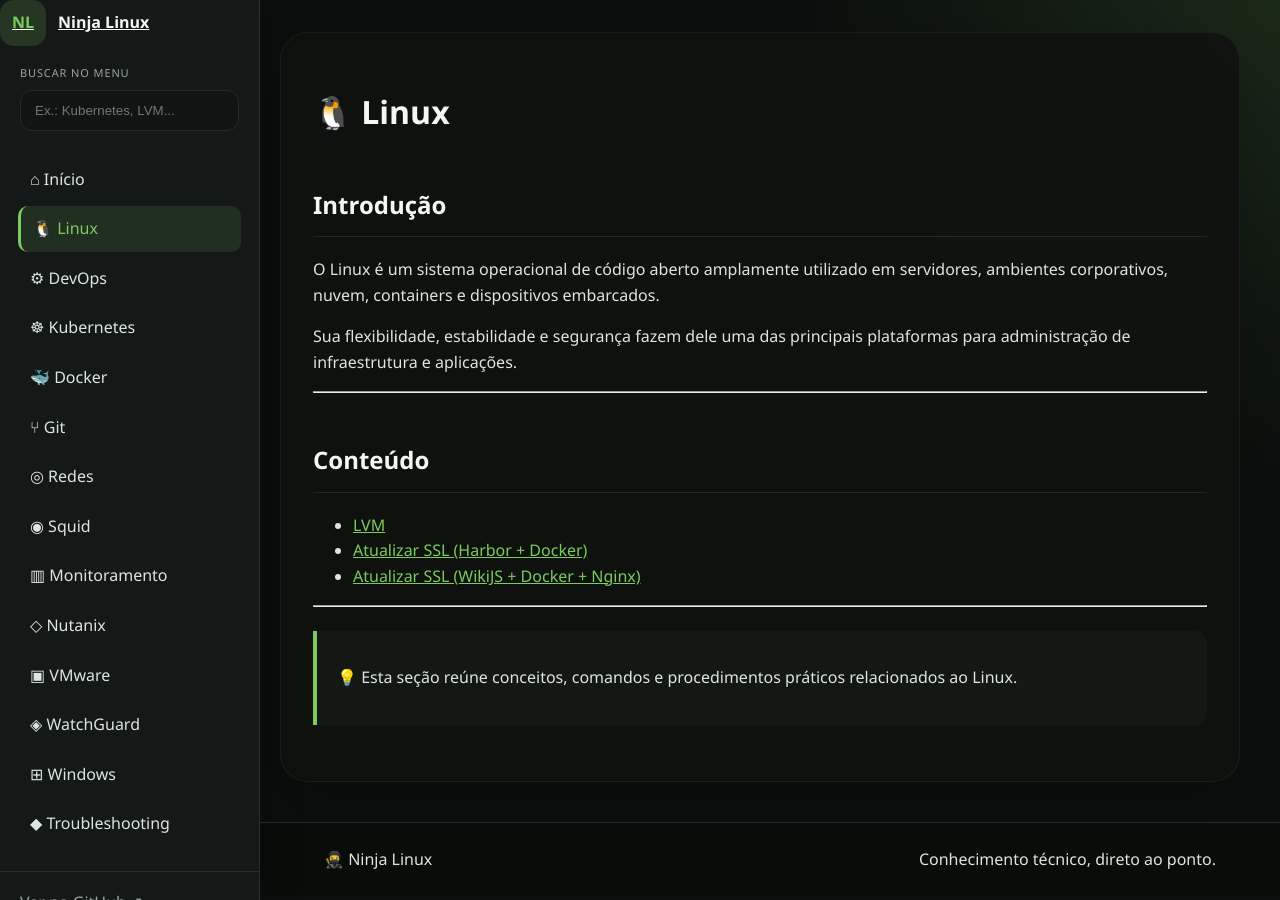
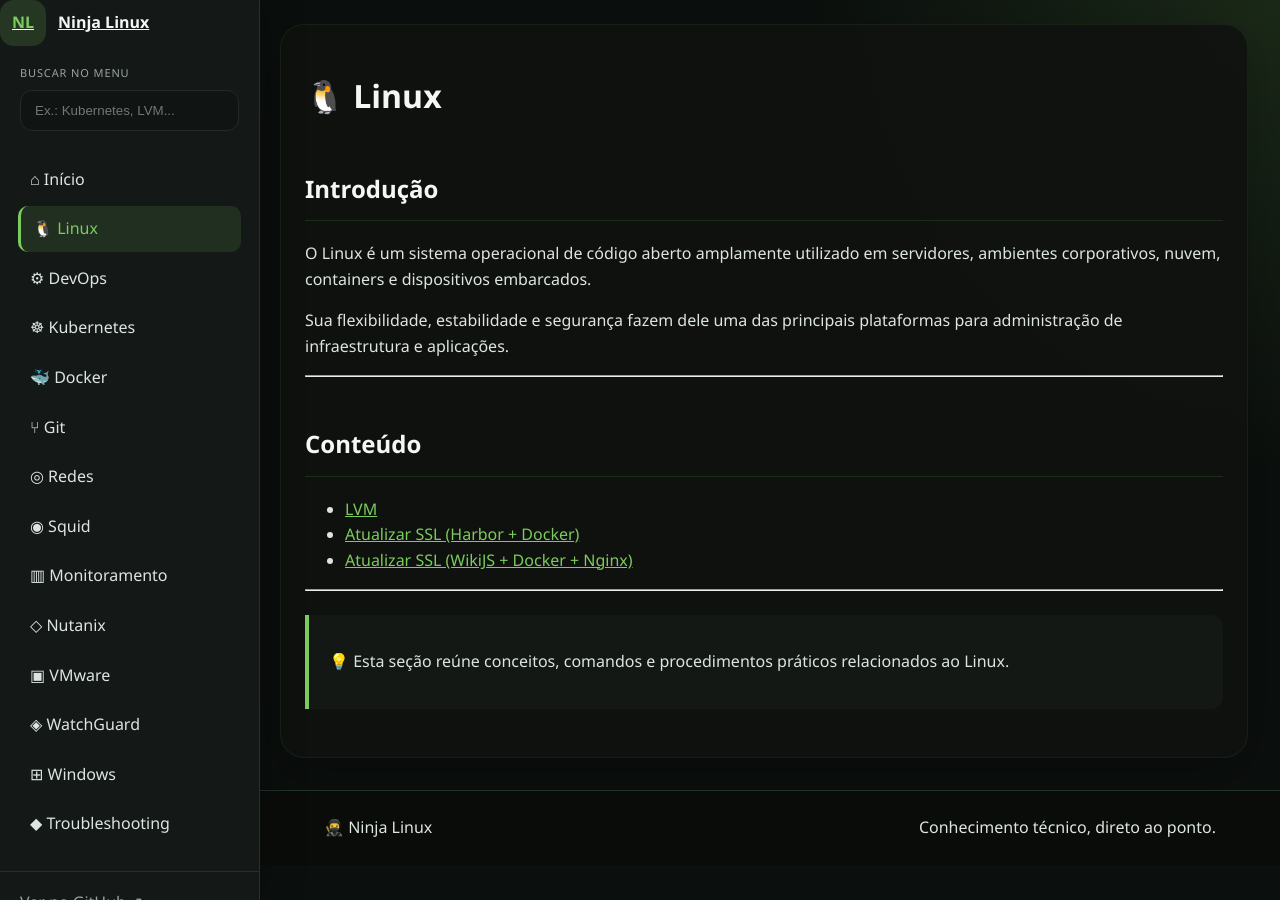
Before and after one commit to joaopedros111/ninja-linux, a Jekyll site: the page built from linux/index.md, in a window 1280 px wide and 900 px high. Built offline with Jekyll 4.4.1, drawn with Linux system fonts in a browser that asks for light colours.

Commit message:
Atualiza página inicial

```diff
--- a/assets/css/style.css
+++ b/assets/css/style.css
@@ -133,12 +133,12 @@ body {
 }
 
 main {
-  margin: 32px 40px 40px 20px;
-  padding: 32px;
+  margin: 24px 32px 32px 20px;
+  padding: 24px;
   max-width: 1040px;
   background: rgba(16, 18, 16, 0.95);
-  border-radius: 28px;
-  box-shadow: 0 24px 80px rgba(0, 0, 0, 0.25);
+  border-radius: 24px;
+  box-shadow: 0 18px 60px rgba(0, 0, 0, 0.25);
   border: 1px solid rgba(124, 203, 94, 0.08);
 }
 
```
